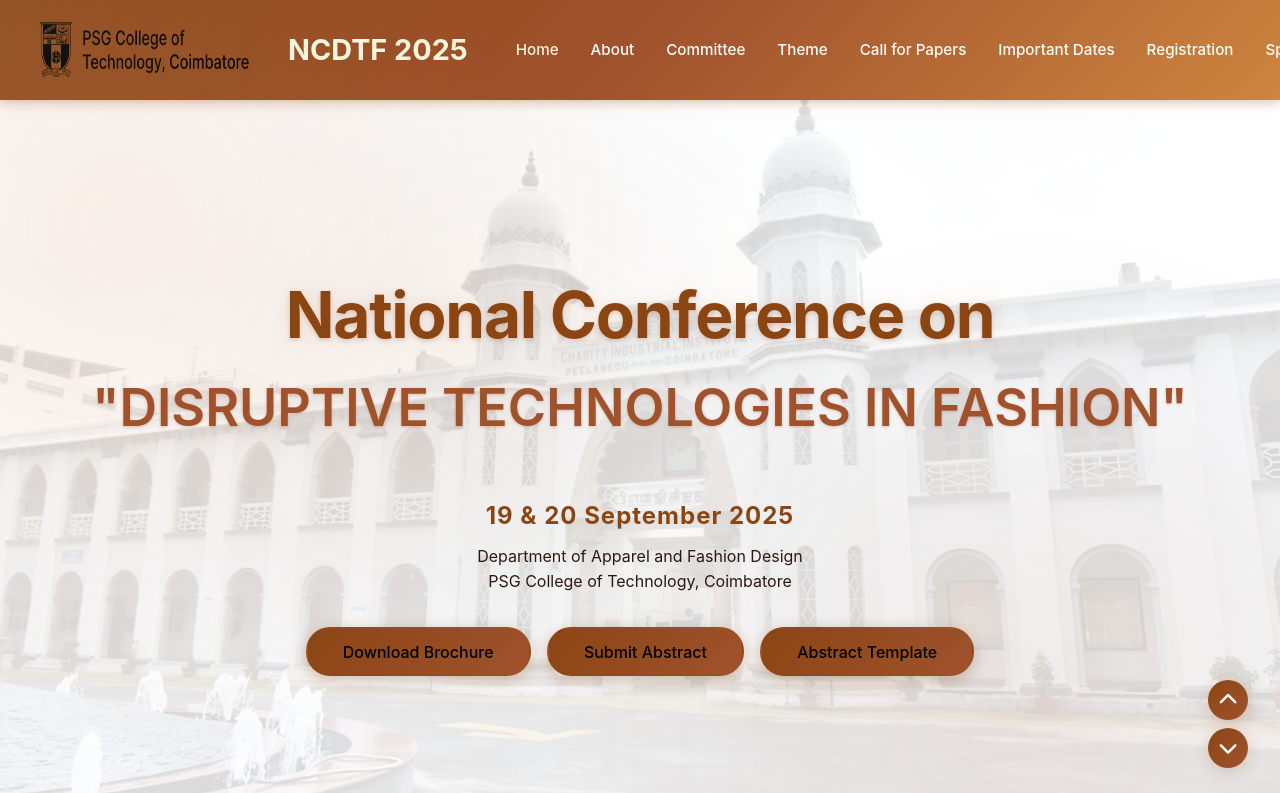
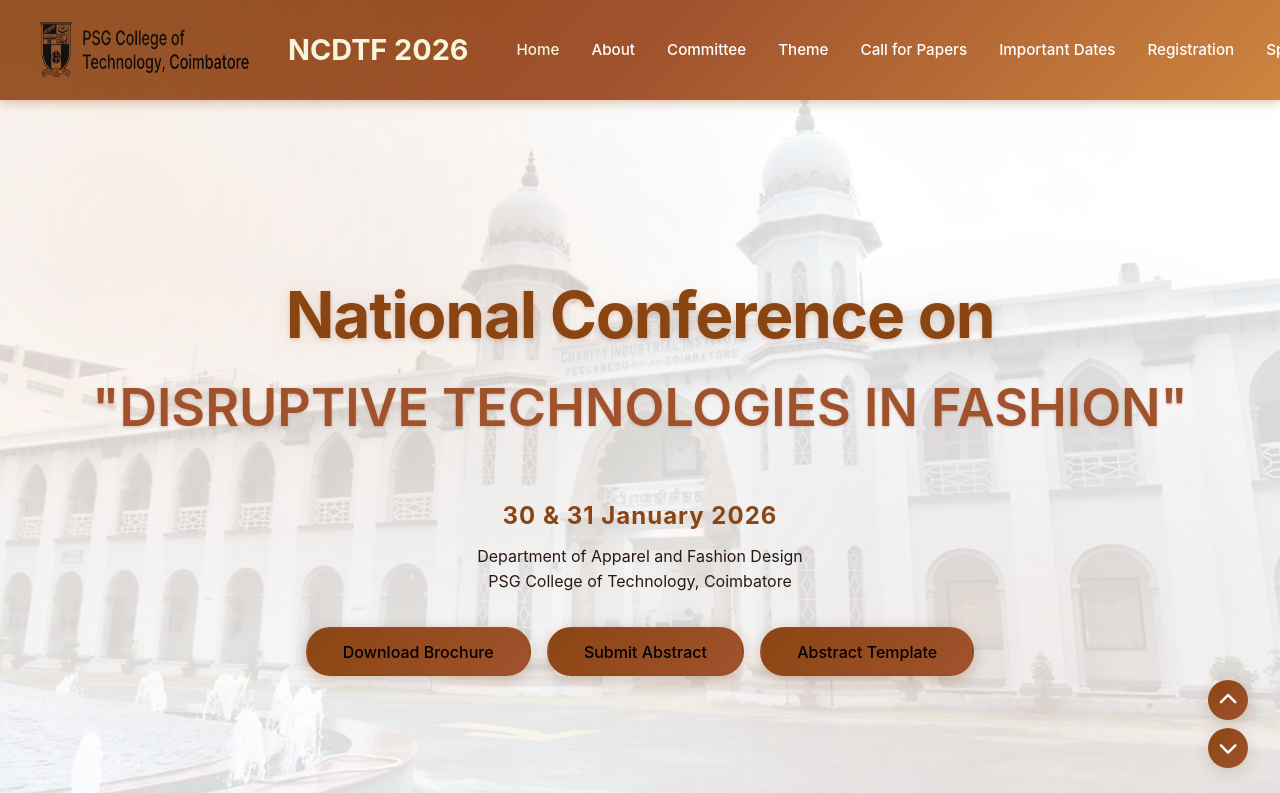
Before and after one commit to Shananthika13/Conference_web, a React (Vite) app: page / in a window 1280 px wide. Shown: the top 793 px of the page. Built offline with nearby package versions, Linux system fonts and the light colour scheme.

Commit message:
added new brochure

```diff
--- a/src/FashionTechConference.jsx
+++ b/src/FashionTechConference.jsx
@@ -1,6 +1,6 @@
 import React, { useState, useEffect } from 'react';
 import './FashionTechConference.css';
-import brochurePDF from './assets/documents/Final Brochure design.pdf';
+import brochurePDF from './assets/documents/Final_Brochure1.pdf';
 
 const FashionTechConference = () => {
   const [isScrolled, setIsScrolled] = useState(false);
@@ -48,7 +48,7 @@
       <nav className={`nav-bar ${isScrolled ? 'scrolled' : ''}`}>
           <div className="nav-brand">
             <img src="/psg_logo.png" alt="PSG Logo" className="nav-logo" />
-            <div className="conference-name">NCDTF 2025</div>
+            <div className="conference-name">NCDTF 2026</div>
           </div>
         <div className="container nav-container">
           <button className="mobile-menu-button" onClick={toggleMobileMenu}>
@@ -75,7 +75,7 @@
             <h1 className="hero-title">National Conference on</h1>
             <h2 className="hero-subtitle">"DISRUPTIVE TECHNOLOGIES IN FASHION"</h2>
           </div>
-          <h3 className="hero-date fade-in-up-1">19 & 20 September 2025</h3>
+          <h3 className="hero-date fade-in-up-1">30 & 31 January 2026</h3>
           <p className="hero-venue fade-in-up-2">Department of Apparel and Fashion Design<br />PSG College of Technology, Coimbatore</p>
           <div className="hero-buttons fade-in-up-3">
             <button className="btn-primary" onClick={handleDownloadBrochure}>
```
Also changed, not shown: 1 other file (tests, documents, lock files or other folders).
